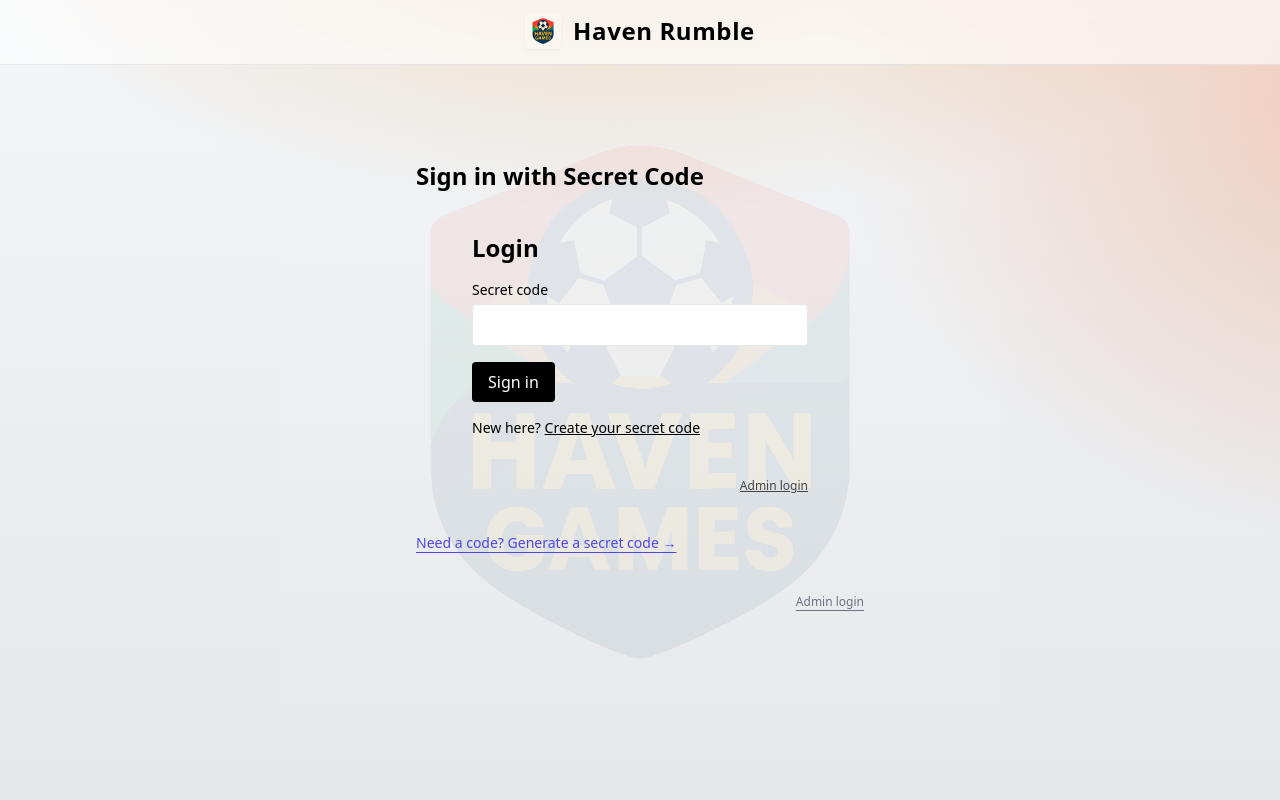
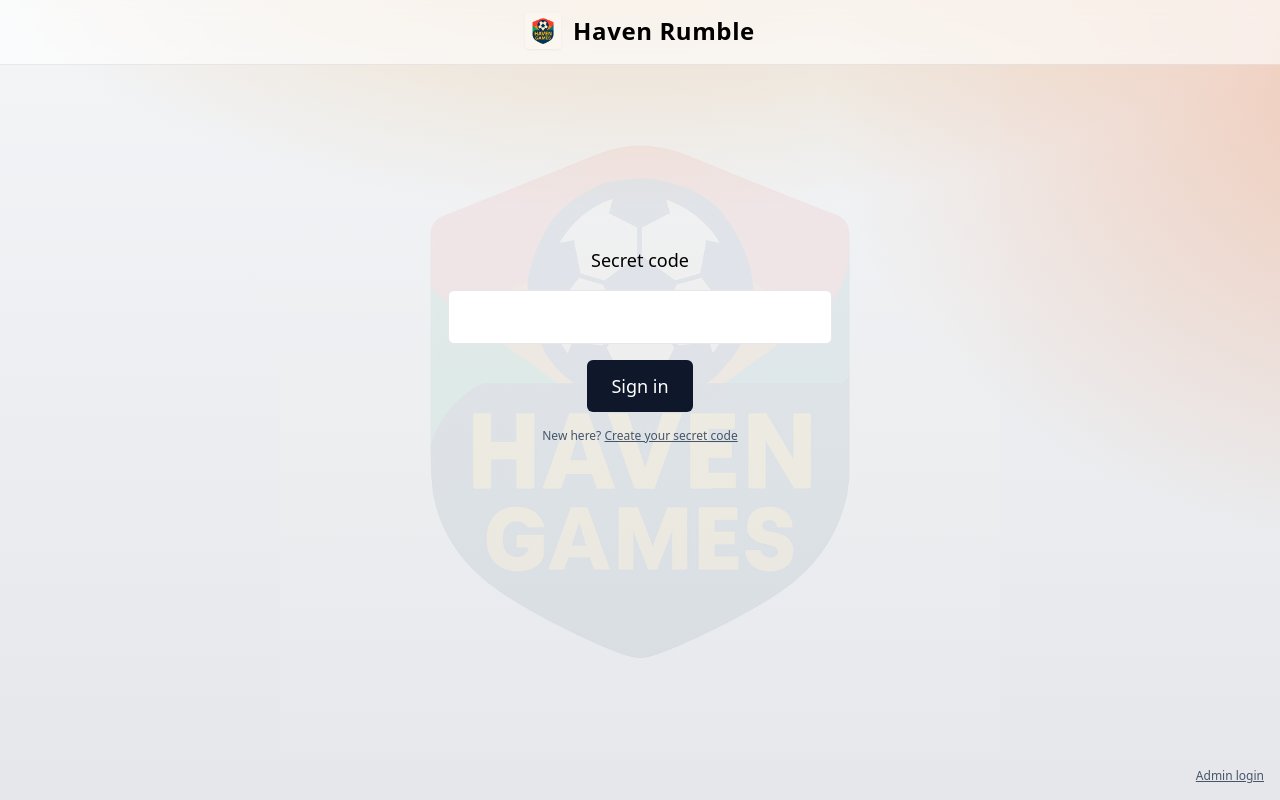
Before and after one commit to adileo12/rumble-pl-2, a Next.js app: page /login in a window 1280 px wide. Built offline with nearby package versions, Linux system fonts and the light colour scheme; no server answers.

Commit message:
Update page.tsx

```diff
--- a/app/(public)/login/page.tsx
+++ b/app/(public)/login/page.tsx
@@ -1,35 +1,11 @@
-import Link from "next/link";
-import LoginInner from "@/app/login/LoginInner";
-
-export const dynamic = "force-dynamic";
+"use client";
+import { Suspense } from "react";
+import LoginInner from "./LoginInner";
 
 export default function LoginPage() {
   return (
-    <div className="min-h-[80vh] flex items-center justify-center px-4">
-      <div className="w-full max-w-md">
-        <h1 className="text-2xl font-semibold mb-4">Sign in with Secret Code</h1>
-        <LoginInner />
-
-        {/* link under the sign-in button */}
-        <div className="mt-3">
-          <Link
-            href="/signup"
-            className="inline-flex items-center gap-1 text-sm font-medium text-indigo-600 hover:text-indigo-700 underline underline-offset-4"
-          >
-            Need a code? Generate a secret code →
-          </Link>
-        </div>
-
-        {/* admin link bottom-right */}
-        <div className="mt-10 flex justify-end">
-          <Link
-            href="/admin"
-            className="text-xs text-gray-500 hover:text-gray-700 underline underline-offset-4"
-          >
-            Admin login
-          </Link>
-        </div>
-      </div>
-    </div>
+    <Suspense fallback={<div className="p-6 text-center">Loading…</div>}>
+      <LoginInner />
+    </Suspense>
   );
 }
```
